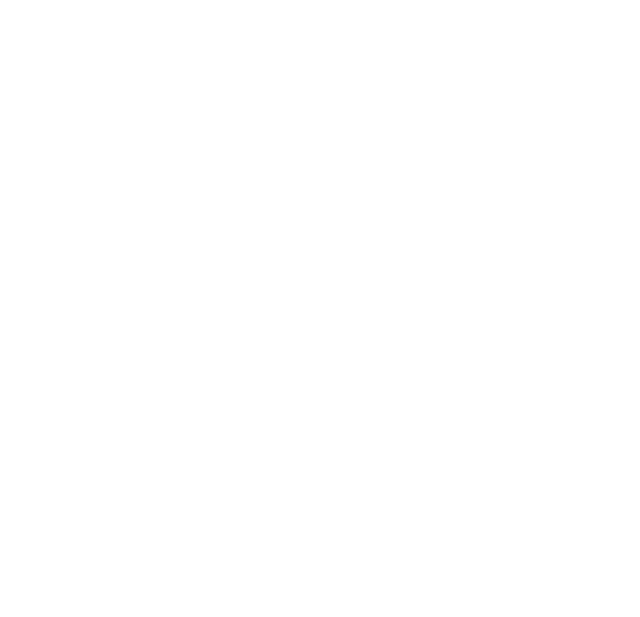
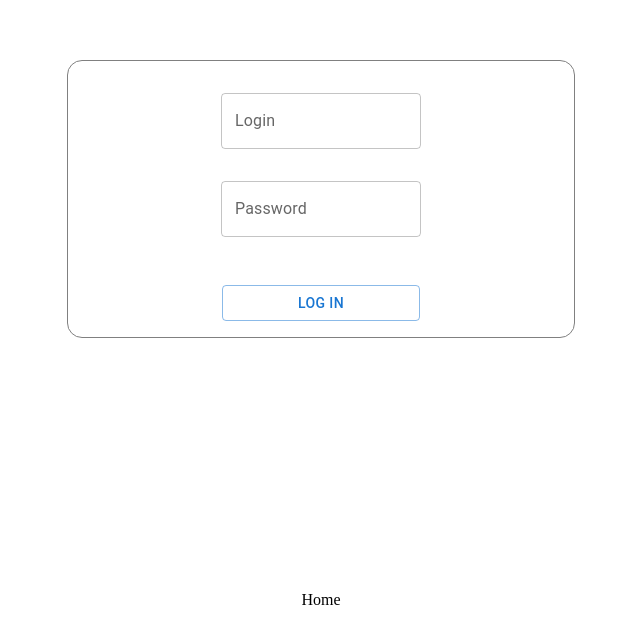
Before and after one commit to PavloLapan/PSA, a React (Create React App) app in the folder psa/: page / in a window 1280 px wide. Shown: the part 193-810 px from the top of the page, without its empty margins (319-959 px from the left). Built offline with nearby package versions, Linux system fonts and the light colour scheme.

Commit message:
plapan-task-3: login page creation without logic
created login with MUI

```diff
--- a/psa/package.json
+++ b/psa/package.json
@@ -3,6 +3,9 @@
   "version": "0.1.0",
   "private": true,
   "dependencies": {
+    "@emotion/react": "^11.11.1",
+    "@emotion/styled": "^11.11.0",
+    "@mui/material": "^5.13.4",
     "@testing-library/jest-dom": "^5.16.5",
     "@testing-library/react": "^13.4.0",
     "@testing-library/user-event": "^13.5.0",
--- a/psa/src/App.tsx
+++ b/psa/src/App.tsx
@@ -1,10 +1,11 @@
 import React from 'react';
 import './App.css';
+import Home from "./components/home";
 
 const App = () => {
   return (
     <div className="App">
-
+       <Home/>
     </div>
   );
 }
--- a/psa/src/components/home.tsx
+++ b/psa/src/components/home.tsx
@@ -1,9 +1,11 @@
 import React from 'react';
+import Login from "./login";
 
 
 const Home = () => {
     return (
     <div>
+        <Login />
            Home
     </div>
 );
--- a/psa/src/components/login.tsx
+++ b/psa/src/components/login.tsx
@@ -1,12 +1,53 @@
 import React from 'react';
+import TextField from '@mui/material/TextField';
+import {Box, Button, styled} from "@mui/material";
 
+
+const WrappedLogin = styled('div')(
+    () => `
+    border: 1px solid gray;
+    border-radius: 15px;
+    width: 40%;
+    margin: 20% auto;
+`,
+);
 const Login = () => {
 
     return (
-        <div>
-            <h2>Login Page</h2>
-        </div>
-);
+        <>
+            <WrappedLogin>
+                <Box
+                    sx={{
+                        '& .MuiTextField-root': {
+                            m: '2em auto',
+                            width: '25ch',
+                            display: 'flex',
+                            flexDirection: 'column',
+                            justifyContent: 'center',
+
+                        },
+                    }}
+                >
+                    <TextField
+                        // error
+                        id="outlined-error"
+                        label="Login"
+                        defaultValue=""
+                    />
+
+                    <TextField
+                        // error
+                        id="outlined-error"
+                        label="Password"
+                        defaultValue=""
+                    />
+
+                    <Button sx={{m: 2,  width: '25ch' }} variant="outlined">Log in</Button>
+
+                </Box>
+            </WrappedLogin>
+        </>
+    );
 };
 
 export default Login;
```
